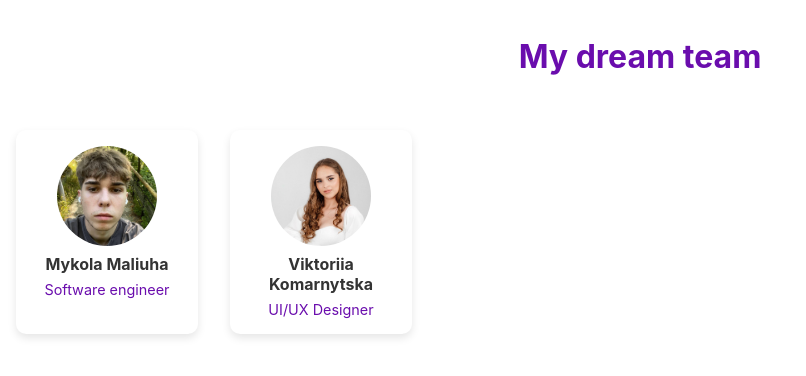
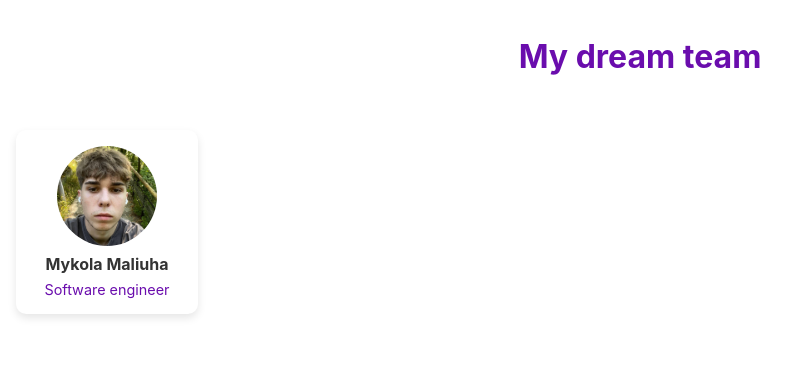
Before and after one commit to myd-adc/simple-landing-page, a React (Create React App) app: page / in a window 1280 px wide. Shown: the top 376 px of the page, without its empty margins (0-806 px from the left). Built offline with nearby package versions, Linux system fonts and the light colour scheme.

Commit message:
Revert "Add Viktoriia info"

```diff
--- a/src/components/Body.js
+++ b/src/components/Body.js
@@ -12,18 +12,6 @@ const Body = () => {
         <div style={styles.textContainer}>
           <h2 style={styles.name}>Mykola Maliuha</h2>
           <p style={styles.position}>Software engineer</p>
-        </div>
-      </div>
-
-      <div style={styles.card}>
-        <img
-          src={process.env.PUBLIC_URL + '/Viktoriia_Komarnytska.png'}
-          alt="Viktoriia Komarnytska"
-          style={styles.photo}
-        />
-        <div style={styles.textContainer}>
-          <h2 style={styles.name}>Viktoriia Komarnytska</h2>
-          <p style={styles.position}>UI/UX Designer</p>
         </div>
       </div>
     </main>
```
Also changed, not shown: public/Viktoriia_Komarnytska.png (deleted).
